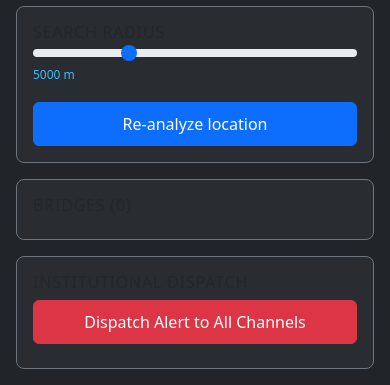
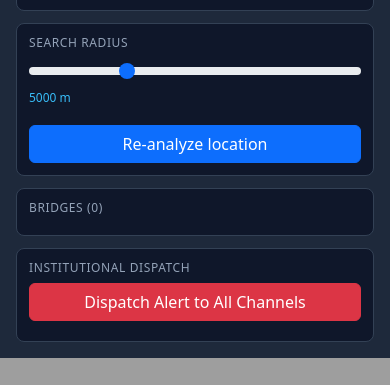
Before and after one commit to rachoni/bulgaria-fog-monitor, a FastAPI app: page / in a window 390 px wide. Shown: the part 838-1223 px from the top of the page. After the commit the page ends 1196 px from the top, so only its background shows below. Run offline with FastAPI, Linux system fonts and the light colour scheme.

Commit message:
fix(ui): resolve mobile layout collision and rename telemetry card class

```diff
--- a/templates/index.html
+++ b/templates/index.html
@@ -2,71 +2,68 @@
 <html lang="en">
 <head>
   <meta charset="UTF-8" />
-  <!-- Prevent pinch-zoom issues on mobile while keeping responsive scaling -->
   <meta name="viewport" content="width=device-width, initial-scale=1.0, maximum-scale=1.0, user-scalable=no" />
   <title>Bulgaria Fog Hazard Monitor</title>
 
   <!-- Leaflet Map CSS -->
   <link rel="stylesheet" href="https://unpkg.com/leaflet@1.9.4/dist/leaflet.css" />
 
-  <!-- Bootstrap 5 CSS CDN for robust layout utilities -->
+  <!-- Bootstrap 5 CSS CDN (used only for UI components like buttons and range sliders) -->
   <link href="https://cdn.jsdelivr.net/npm/bootstrap@5.3.3/dist/css/bootstrap.min.css" rel="stylesheet" />
 
   <!-- Custom Application Styles -->
   <link rel="stylesheet" href="/static/style.css" />
 </head>
-<body class="bg-dark text-light d-flex flex-column min-vh-100 m-0">
+<body>
 
   <!-- Top Navigation & Status Header -->
-  <header class="p-3 bg-secondary bg-opacity-25 border-bottom border-secondary d-flex justify-content-between align-items-center flex-wrap gap-2">
-    <h1 class="h6 m-0 fw-bold">Bulgaria Fog Monitor</h1>
+  <header>
+    <h1>Bulgaria Fog Monitor</h1>
     <div id="status-pill" class="pill nominal">Awaiting geolocation…</div>
   </header>
 
-  <!-- Main Workspace: Responsive Map & Control Sidebar -->
-  <main class="d-flex flex-column flex-md-row flex-grow-1 w-100 m-0 p-0">
+  <!-- Main Workspace: Layout strictly controlled by style.css -->
+  <main>
     <!-- Interactive Leaflet Map Container -->
-    <div id="map" class="w-100 flex-grow-1" style="z-index: 1;"></div>
+    <div id="map"></div>
 
     <!-- Telemetry & Controls Panel -->
-    <aside id="panel" class="w-100 p-3 bg-dark d-flex flex-column gap-3 overflow-y-auto" style="z-index: 2;">
+    <aside id="panel">
       <!-- Real-Time Visibility & Air Quality Card -->
-      <section class="card bg-secondary bg-opacity-10 border-secondary p-3">
-        <h2 class="text-uppercase text-muted fs-6 mb-2">Live Visibility</h2>
+      <section class="telemetry-card">
+        <h2>Live Visibility</h2>
         <div id="vis-value" class="metric">— m</div>
         <div id="risk-label" class="risk-badge nominal">—</div>
         <div id="pm25-value" class="submetric">PM2.5 (CAMS): —</div>
       </section>
 
       <!-- Monitoring Radius Controls Card -->
-      <section class="card bg-secondary bg-opacity-10 border-secondary p-3">
-        <h2 class="text-uppercase text-muted fs-6 mb-2">Search Radius</h2>
+      <section class="telemetry-card">
+        <h2>Search Radius</h2>
         <input id="radius" class="form-range" type="range" min="1000" max="15000" step="1000" value="5000" />
-        <span id="radius-label" class="d-block mt-1">5000 m</span>
+        <span id="radius-label">5000 m</span>
         <button id="refresh-btn" class="btn btn-primary w-100 mt-2">Re-analyze location</button>
       </section>
 
       <!-- Detected Road Bridges & Overpasses List -->
-      <section class="card bg-secondary bg-opacity-10 border-secondary p-3">
-        <h2 class="text-uppercase text-muted fs-6 mb-2">Bridges (<span id="bridge-count">0</span>)</h2>
-        <ul id="bridge-list" class="list-unstyled m-0"></ul>
+      <section class="telemetry-card">
+        <h2>Bridges (<span id="bridge-count">0</span>)</h2>
+        <ul id="bridge-list"></ul>
       </section>
 
       <!-- Emergency & Institutional Alert Dispatch Card -->
-      <section class="card bg-secondary bg-opacity-10 border-secondary p-3">
-        <h2 class="text-uppercase text-muted fs-6 mb-2">Institutional Dispatch</h2>
+      <section class="telemetry-card">
+        <h2>Institutional Dispatch</h2>
         <button id="dispatch-btn" class="btn btn-danger w-100 mb-2">Dispatch Alert to All Channels</button>
-        <ul id="alert-log" class="list-unstyled m-0"></ul>
+        <ul id="alert-log"></ul>
       </section>
     </aside>
   </main>
 
   <!-- Leaflet Map Library -->
   <script src="https://unpkg.com/leaflet@1.9.4/dist/leaflet.js"></script>
-
-  <!-- Bootstrap 5 JS Bundle (includes Popper for tooltips/dropdowns) -->
+  <!-- Bootstrap 5 JS Bundle -->
   <script src="https://cdn.jsdelivr.net/npm/bootstrap@5.3.3/dist/js/bootstrap.bundle.min.js"></script>
-
   <!-- Main Application Logic -->
   <script src="/static/script.js"></script>
 </body>
--- a/templates/style.css
+++ b/templates/style.css
@@ -6,7 +6,6 @@ body {
   background: #0f172a;
   color: #e2e8f0;
   min-height: 100vh;
-  /* Allows standard page-level vertical scrolling on mobile */
   overflow-y: auto;
 }
 
@@ -20,7 +19,7 @@ header {
   flex-wrap: wrap;
   gap: 8px;
 }
-header h1 { font-size: 1rem; font-weight: 600; }
+header h1 { font-size: 1rem; font-weight: 600; margin: 0; }
 
 .pill {
   padding: 6px 12px; border-radius: 20px;
@@ -32,53 +31,41 @@ header h1 { font-size: 1rem; font-weight: 600; }
 .pill.orange { background: #ea580c; color: #ffedd5; }
 .pill.red { background: #dc2626; color: #fee2e2; }
 
-/*
-  Mobile-First Main Layout:
-  By default (on phones), items stack vertically in a normal document flow.
-*/
+/* Mobile-First Layout: Standard vertical block stacking */
 main {
-  display: flex;
-  flex-direction: column;
+  display: block;
   width: 100%;
 }
 
-/*
-  Interactive Leaflet Map on Mobile:
-  Takes a fixed fluid height (70vh) so it leaves the remaining 30%+
-  for the panel below, without overlapping anything.
-*/
+/* Interactive Leaflet Map: Takes 75% of viewport height on mobile */
 #map {
+  display: block;
   width: 100%;
-  height: 70vh;
-  min-height: 300px;
+  height: 75vh;
+  min-height: 350px;
   z-index: 1;
 }
 
-/*
-  Sidebar Panel on Mobile:
-  Fluid width (100%), sitting right below the map in normal page flow.
-*/
+/* Sidebar Panel on Mobile: Sits directly below the map in natural flow */
 #panel {
+  display: flex;
+  flex-direction: column;
+  gap: 12px;
   width: 100%;
   background: #1e293b;
   border-top: 2px solid #334155;
   padding: 16px;
-  display: flex;
-  flex-direction: column;
-  gap: 12px;
   z-index: 2;
 }
 
-/*
-  Desktop & Tablet View (768px and up):
-  Switches to side-by-side split screen with independent scrolling.
-*/
+/* Desktop & Tablet View (768px and up): Side-by-side split screen */
 @media (min-width: 768px) {
   body {
-    overflow: hidden; /* Lock body scroll on desktop to keep split layout contained */
+    overflow: hidden;
   }
 
   main {
+    display: flex;
     flex-direction: row;
     height: calc(100vh - 57px);
   }
@@ -94,17 +81,23 @@ main {
     height: 100%;
     border-top: none;
     border-left: 1px solid #334155;
-    overflow-y: auto; /* Independent scroll for sidebar on desktop */
+    overflow-y: auto;
   }
 }
 
-.card {
-  background: #0f172a; border: 1px solid #334155;
-  border-radius: 8px; padding: 12px;
+/* Custom Telemetry Card (renamed from .card to prevent Bootstrap collision) */
+.telemetry-card {
+  background: #0f172a;
+  border: 1px solid #334155;
+  border-radius: 8px;
+  padding: 12px;
 }
-.card h2 {
-  font-size: 0.75rem; text-transform: uppercase;
-  letter-spacing: 0.05em; color: #94a3b8; margin-bottom: 8px;
+.telemetry-card h2 {
+  font-size: 0.75rem;
+  text-transform: uppercase;
+  letter-spacing: 0.05em;
+  color: #94a3b8;
+  margin-bottom: 8px;
 }
 
 .metric { font-size: 1.8rem; font-weight: 700; color: #38bdf8; }
@@ -120,25 +113,12 @@ main {
 .risk-badge.orange { background: #ea580c; color: #ffedd5; }
 .risk-badge.red { background: #dc2626; color: #fee2e2; }
 
-input[type="range"] { width: 100%; margin-bottom: 6px; height: 6px; cursor: pointer; }
 #radius-label {
   font-size: 0.75rem; color: #38bdf8;
   display: block; margin-bottom: 10px;
 }
 
-button {
-  width: 100%; padding: 12px; background: #2563eb;
-  color: #fff; border: none; border-radius: 6px;
-  font-weight: 600; font-size: 0.9rem; cursor: pointer;
-  min-height: 44px;
-}
-button:hover { background: #1d4ed8; }
-button:active { background: #1e40af; }
-
-button.danger { background: #dc2626; margin-bottom: 8px; }
-button.danger:hover { background: #b91c1c; }
-
-ul { list-style: none; font-size: 0.8rem; max-height: 140px; overflow-y: auto; }
+ul { list-style: none; font-size: 0.8rem; max-height: 140px; overflow-y: auto; padding-left: 0; margin-bottom: 0; }
 li {
   padding: 6px 0; border-bottom: 1px solid #1e293b;
   display: flex; justify-content: space-between; align-items: center;
```
